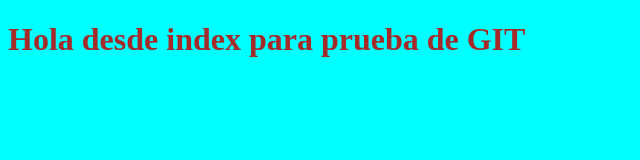
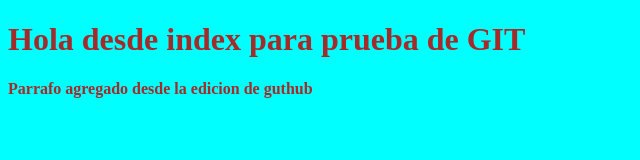
Before and after one commit to josecaromuentes2019/CursoGit, a plain HTML site: page index.html in a window 1280 px wide. Shown: the whole page, without its empty margins (0-640 px from the left). Drawn offline with Linux system fonts and the light colour scheme.

Commit message:
Update index.html

```diff
--- a/index.html
+++ b/index.html
@@ -10,6 +10,6 @@
 <body>
 
     <h1>Hola desde index para prueba de GIT</h1>
-
+    <p>Parrafo agregado desde la edicion de guthub</p>
 </body>
 </html>
```
